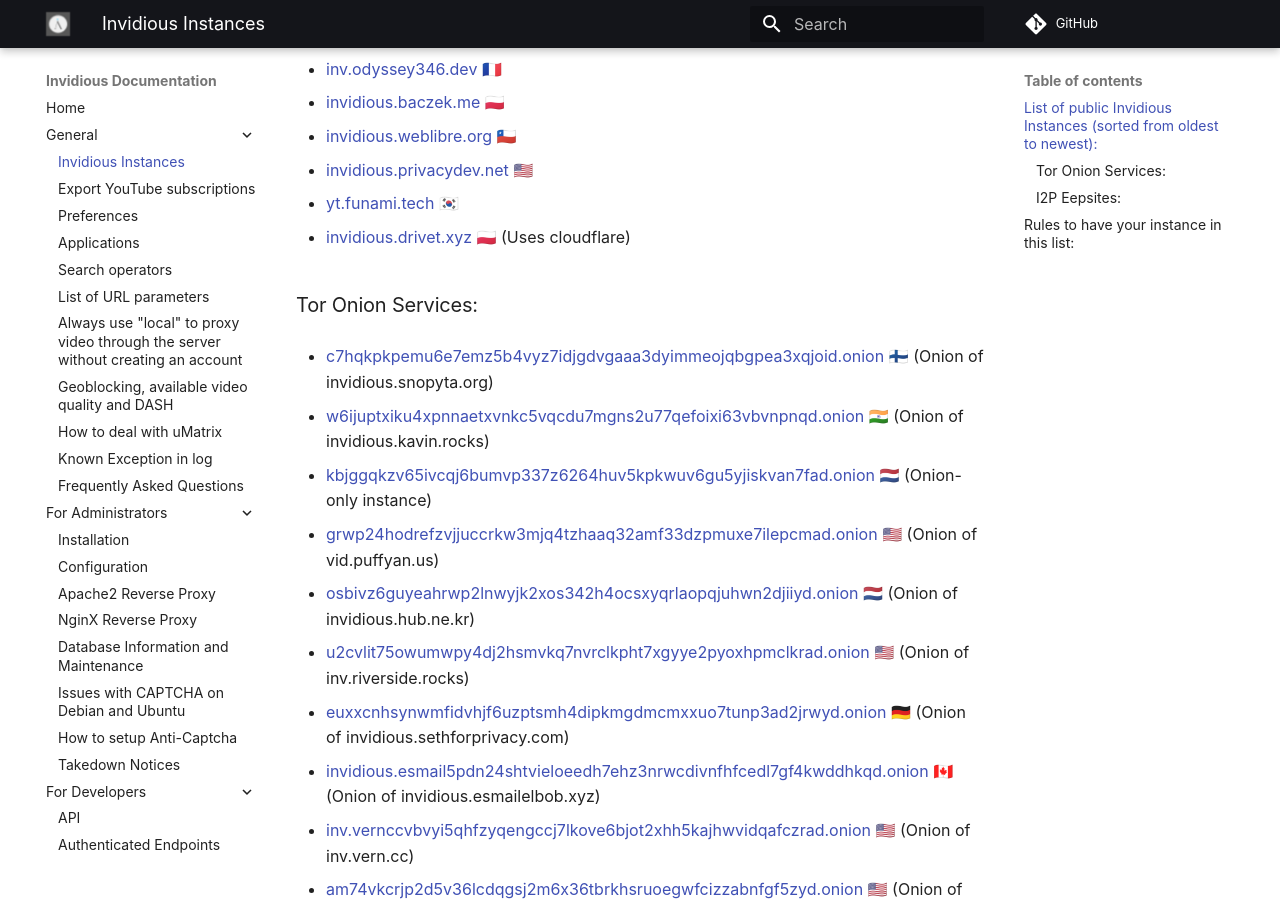
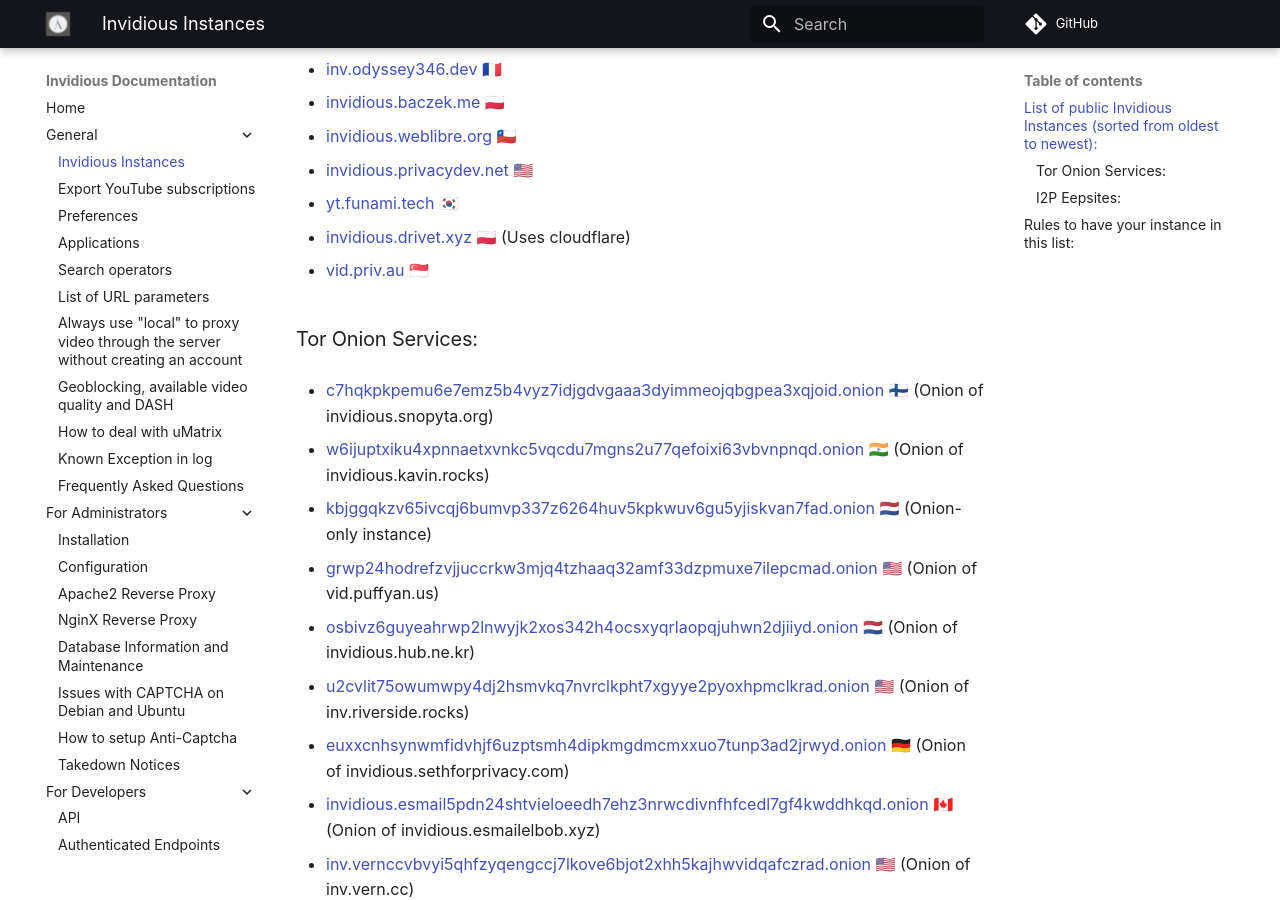
Before and after one commit to iv-org/documentation, an MkDocs documentation site: the page built from docs/instances.md, in a window 1280 px wide and 900 px high, scrolled down 1043 px. Built offline with MkDocs 1.6.1 and Material for MkDocs 9.7.7, drawn with Linux system fonts in a browser that asks for light colours; comment, search, counter and statistics services are not loaded.

Commit message:
add vid.priv.au
closes #301

```diff
--- a/docs/instances.md
+++ b/docs/instances.md
@@ -54,6 +54,8 @@
 
 * [invidious.drivet.xyz](https://invidious.drivet.xyz) 🇵🇱 (Uses cloudflare)
 
+* [vid.priv.au](https://vid.priv.au) 🇸🇬
+
 ### Tor Onion Services:
 * [c7hqkpkpemu6e7emz5b4vyz7idjgdvgaaa3dyimmeojqbgpea3xqjoid.onion](http://c7hqkpkpemu6e7emz5b4vyz7idjgdvgaaa3dyimmeojqbgpea3xqjoid.onion) 🇫🇮 (Onion of invidious.snopyta.org)
 
```
